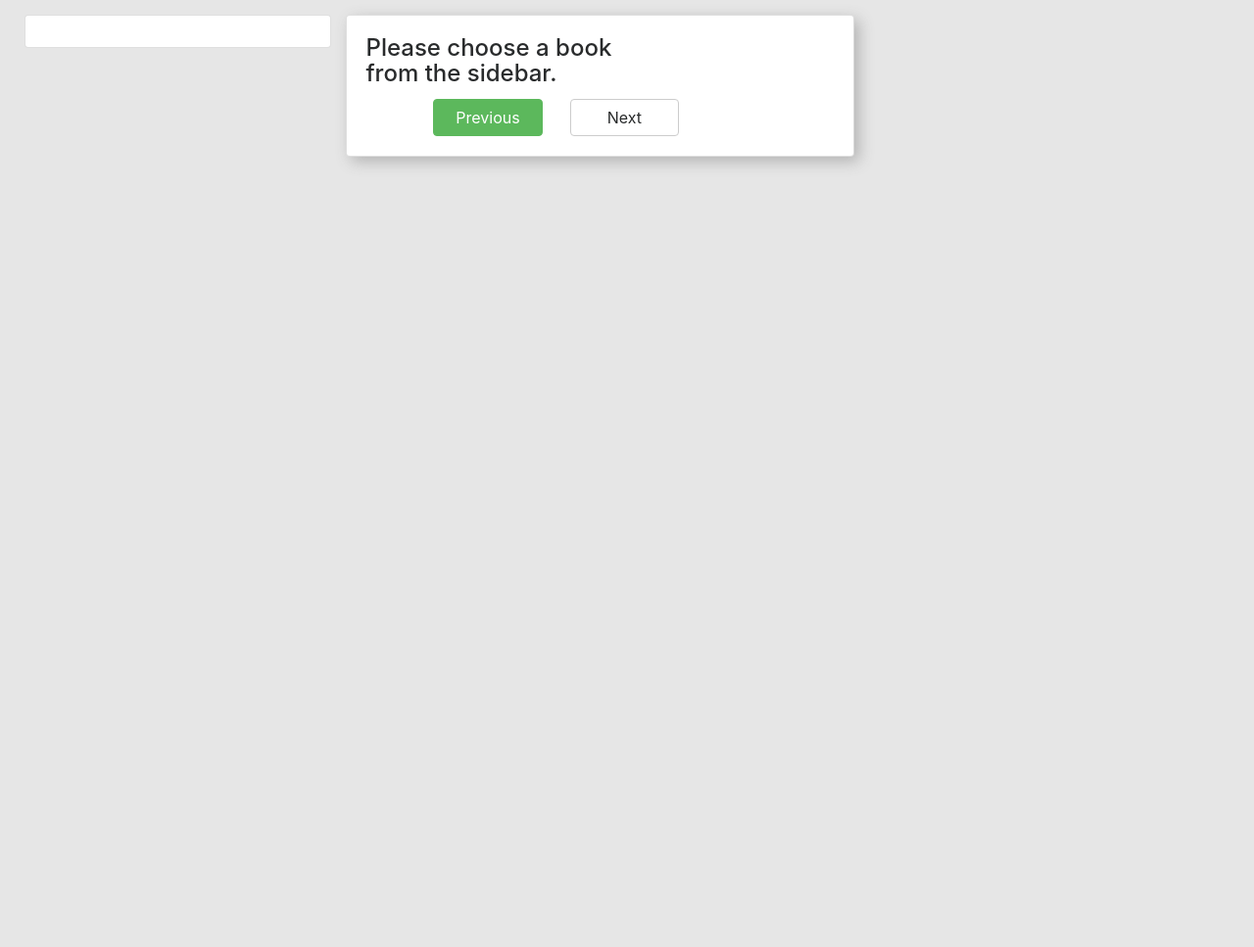
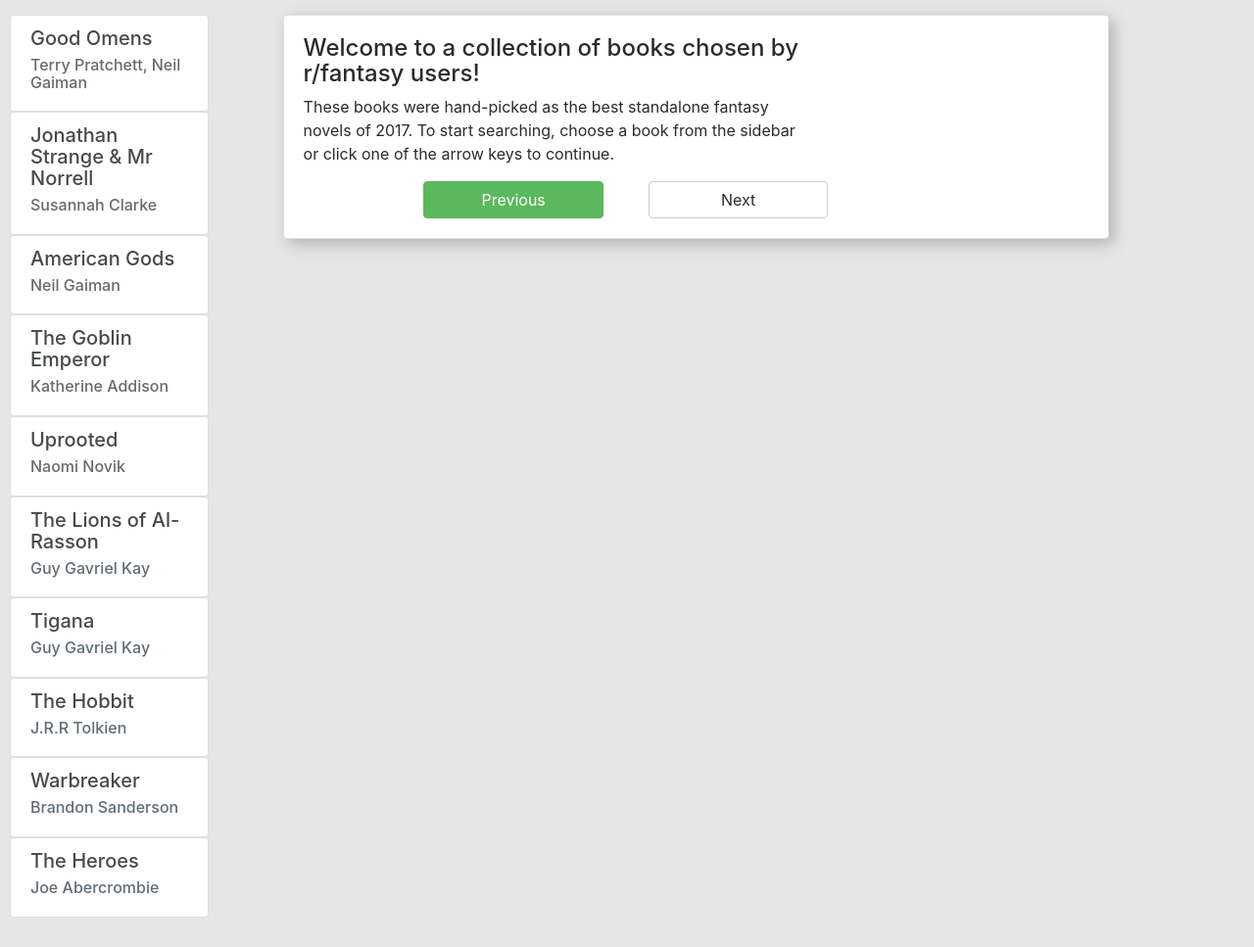
Before and after one commit to justsharkie/webAppsAss01-v2, a plain HTML site: page index.html in a window 1280 px wide. Shown: the part 53-1020 px from the top of the page at 98% size. Before the commit the page ends 800 px from the top, so only its background shows below. Drawn offline with nearby package versions, Linux system fonts and the light colour scheme; some packages are replaced by stand-ins of ours.

Commit message:
added content to sidebar

```diff
--- a/data/books.json
+++ b/data/books.json
@@ -10,7 +10,7 @@
     },
     {
         "id": "2",
-        "title": "Jonathan Strange &amp; Mr Norrell",
+        "title": "Jonathan Strange & Mr Norrell",
         "author": "Susannah Clarke",
         "description": "At the dawn of the nineteenth century, two very different magicians emerge to change England's history. In the year 1806, with the Napoleonic Wars raging on land and sea, most people believe magic to be long dead in England--until the reclusive Mr Norrell reveals his powers, and becomes a celebrity overnight. <br> Soon, another practicing magician comes forth: the young, handsome, and daring Jonathan Strange. He becomes Norrell's student, and they join forces in the war against France. But Strange is increasingly drawn to the wildest, most perilous forms of magic, straining his partnership with Norrell, and putting at risk everything else he holds dear.",
         "date": "August 1st 2006",
--- a/index.html
+++ b/index.html
@@ -14,15 +14,16 @@
         }
         .list-group {
             margin-top: 10px;
-            margin-left: 15px;
+            float: left;
         }
         .list-group-item {
             margin-left: 25px;
+            font-size: 20px;
         }
         .card {
             margin-top: 10px;
-            margin-left: 25px;
             box-shadow: 5px 5px 15px #b3b3b3;
+            clear: both;
         }
         .image {
             height: 350px;
@@ -43,16 +44,70 @@
     <h1 class="h1 container-fluid text-center text-white" id="topbar">r/fantasy Top 10 Fantasy Standalones (2017)</h1>
     <!-- sidebar -->
     <section class="row">
-        <ul class="list-group col-sm-3">
+        <ul class="list-group col-sm-2">
             <a ng-href="/#!/details/1">
                 <li class="list-group-item list-group-item-action">
-                    <h5>{{book.title}}</h5>
-                    <h6 class="text-muted">{{book.author}}</h6>
+                    <h5>Good Omens</h5>
+                    <h6 class="text-muted">Terry Pratchett, Neil Gaiman</h6>
+                </li>
+            </a>
+            <a ng-href="/#!/details/2">
+                <li class="list-group-item list-group-item-action">
+                    <h5>Jonathan Strange &amp; Mr Norrell</h5>
+                    <h6 class="text-muted">Susannah Clarke</h6>
+                </li>
+            </a>
+            <a ng-href="/#!/details/3">
+                <li class="list-group-item list-group-item-action">
+                    <h5>American Gods</h5>
+                    <h6 class="text-muted">Neil Gaiman</h6>
+                </li>
+            </a>
+            <a ng-href="/#!/details/4">
+                <li class="list-group-item list-group-item-action">
+                    <h5>The Goblin Emperor</h5>
+                    <h6 class="text-muted">Katherine Addison</h6>
+                </li>
+            </a>
+            <a ng-href="/#!/details/5">
+                <li class="list-group-item list-group-item-action">
+                    <h5>Uprooted</h5>
+                    <h6 class="text-muted">Naomi Novik</h6>
+                </li>
+            </a>
+            <a ng-href="/#!/details/6">
+                <li class="list-group-item list-group-item-action">
+                    <h5>The Lions of Al-Rasson</h5>
+                    <h6 class="text-muted">Guy Gavriel Kay</h6>
+                </li>
+            </a>
+            <a ng-href="/#!/details/7">
+                <li class="list-group-item list-group-item-action">
+                    <h5>Tigana</h5>
+                    <h6 class="text-muted">Guy Gavriel Kay</h6>
+                </li>
+            </a>
+            <a ng-href="/#!/details/8">
+                <li class="list-group-item list-group-item-action">
+                    <h5>The Hobbit</h5>
+                    <h6 class="text-muted">J.R.R Tolkien</h6>
+                </li>
+            </a>
+            <a ng-href="/#!/details/9">
+                <li class="list-group-item list-group-item-action">
+                    <h5>Warbreaker</h5>
+                    <h6 class="text-muted">Brandon Sanderson</h6>
+                </li>
+            </a>
+            <a ng-href="/#!/details/10">
+                <li class="list-group-item list-group-item-action">
+                    <h5>The Heroes</h5>
+                    <h6 class="text-muted">Joe Abercrombie</h6>
                 </li>
             </a>
         </ul>
         <!-- insert card using angular -->
-        <div ng-view></div>
+        <div ng-view class="col-sm-8"></div>
     </section>
 
     <!-- import javascript -->
--- a/views/placeholder.html
+++ b/views/placeholder.html
@@ -1,7 +1,8 @@
-<section class="card col-sm-12">
+<section class="card col-sm-12 offset-1">
     <div class="row">
         <div class="card-block col-sm-8">
-            <h4 class="card-title">Please choose a book from the sidebar.</h4>
+            <h4 class="sub-title">Welcome to a collection of books chosen by r/fantasy users!</h4>
+            <p class="card-text">These books were hand-picked as the best standalone fantasy novels of 2017. To start searching, choose a book from the sidebar or click one of the arrow keys to continue.</p>
             <div class="row">
                 <a href="#" class="btn btn-success col-sm-4 offset-3">Previous</a>
                 <a href="#" class="btn btn-secondary col-sm-4 offset-1">Next</a>
```
Also changed, not shown: views/card.html (+2 -17 lines).
